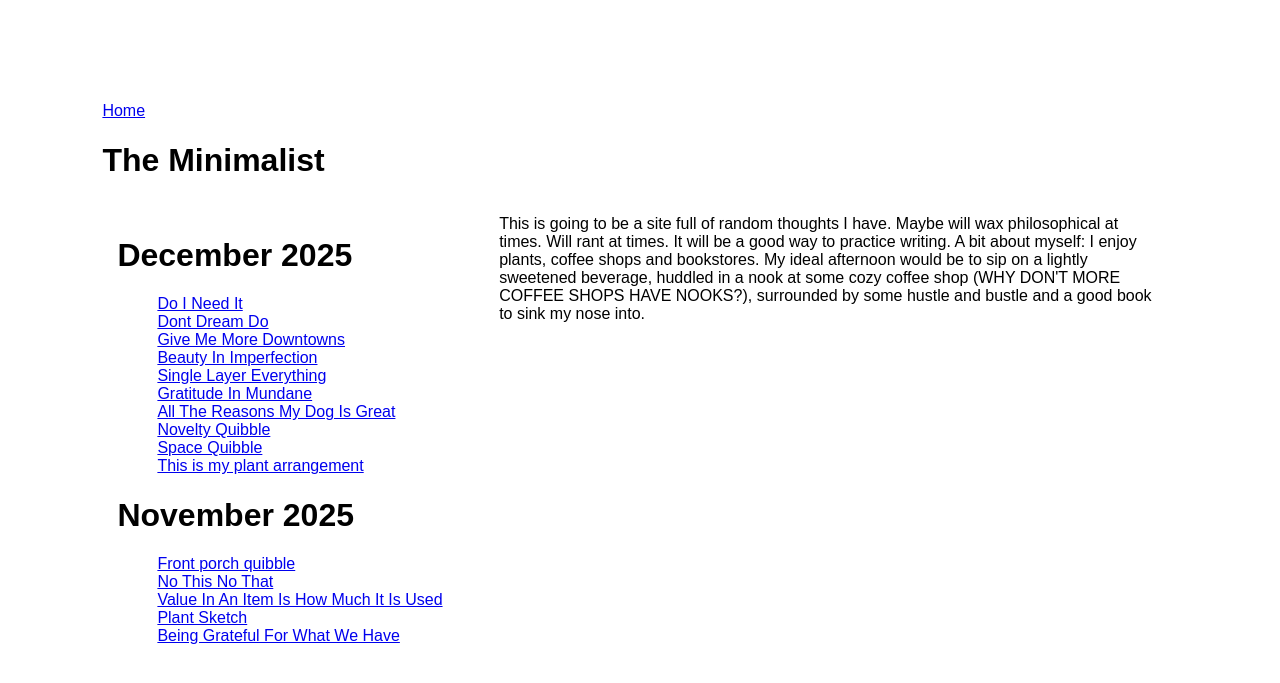
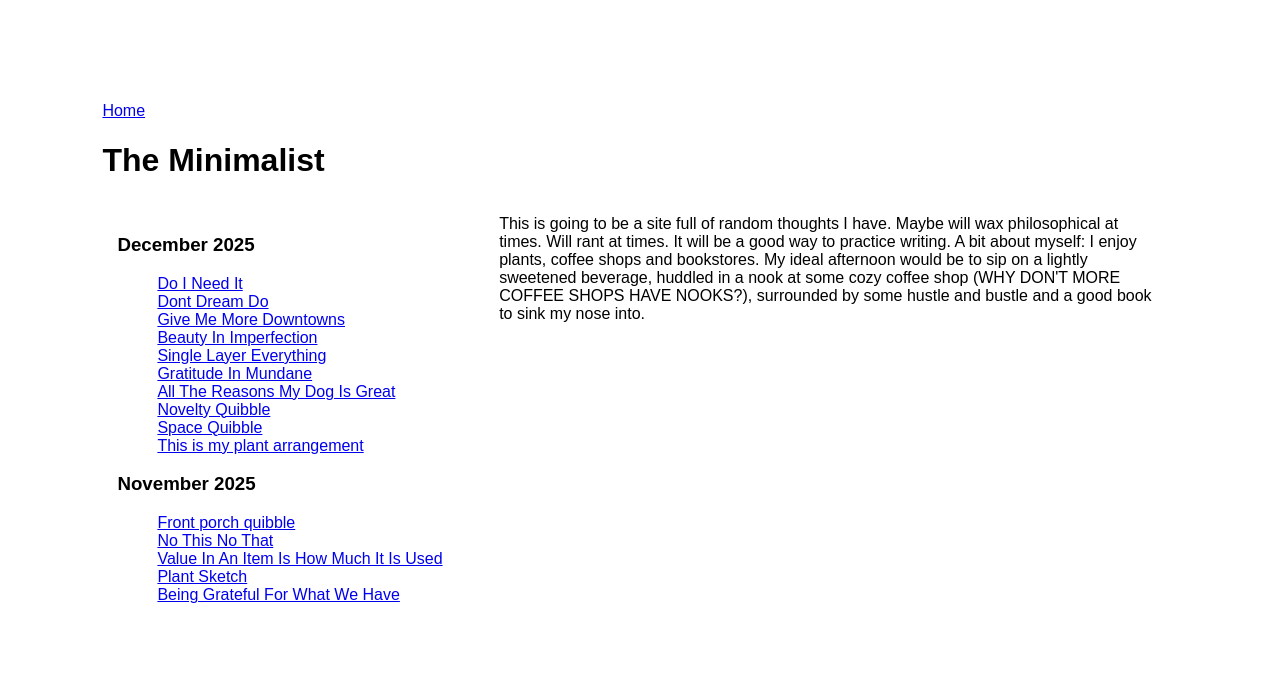
Before and after one commit to heyluney/heyluney.github.io, a Jekyll site: the page built from index.html, in a window 1280 px wide. Shown: the top 683 px of the page. Built offline with Jekyll 4.4.1, drawn with Linux system fonts in a browser that asks for light colours; some web fonts are replaced.

Commit message:
Update default.html

```diff
--- a/_layouts/default.html
+++ b/_layouts/default.html
@@ -23,7 +23,7 @@
       {% assign currentdate = post.date | date: "%B %Y" %}
       {% if currentdate != date %}
         {% unless forloop.first %}</ul>{% endunless %}
-        <h1 id="y{{post.date | date: "%Y"}}">{{ currentdate }}</h1>
+        <h3 id="y{{post.date | date: "%Y"}}">{{ currentdate }}</h3>
         <ul>
         {% assign date = currentdate %}
       {% endif %}
```
